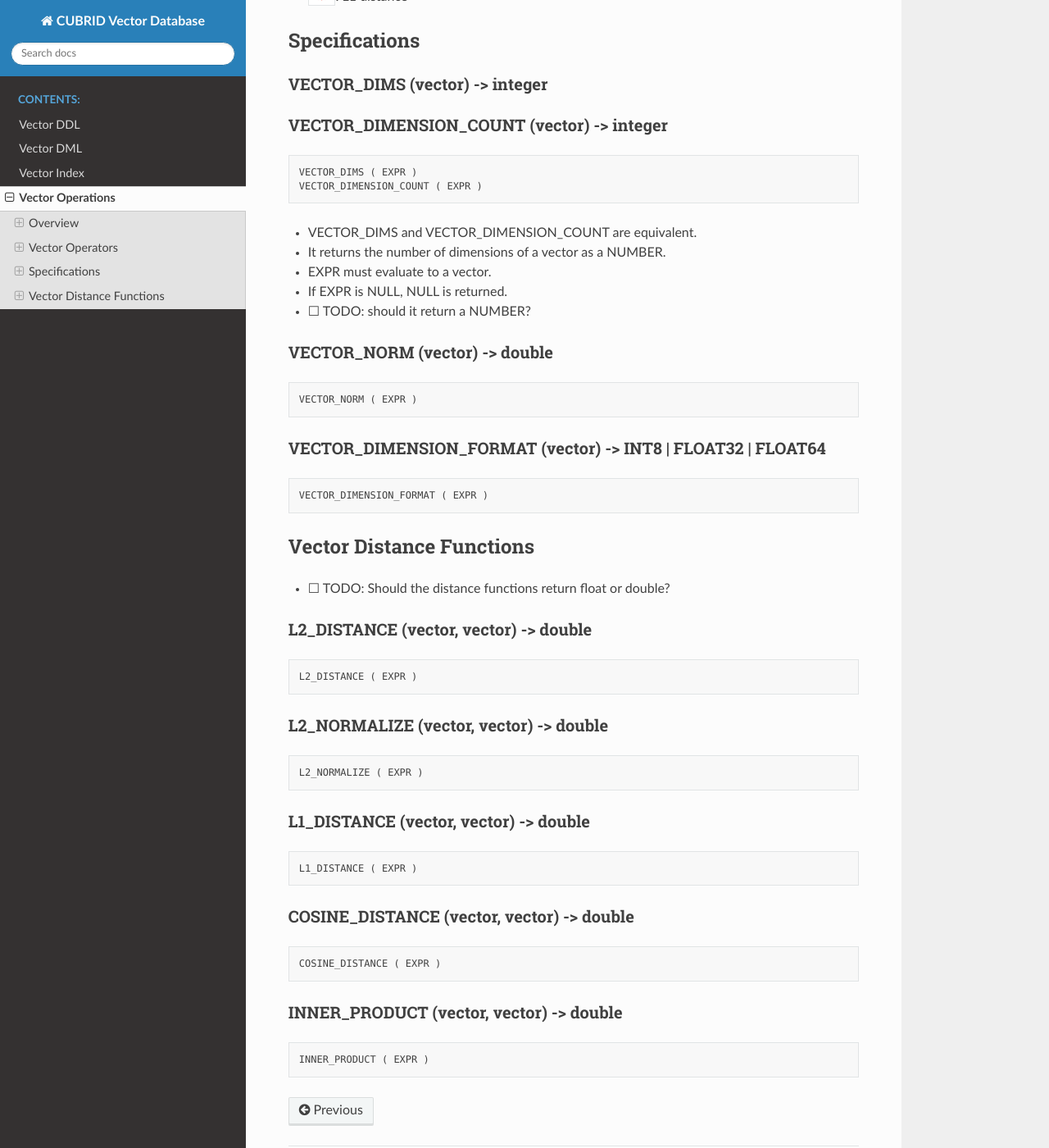
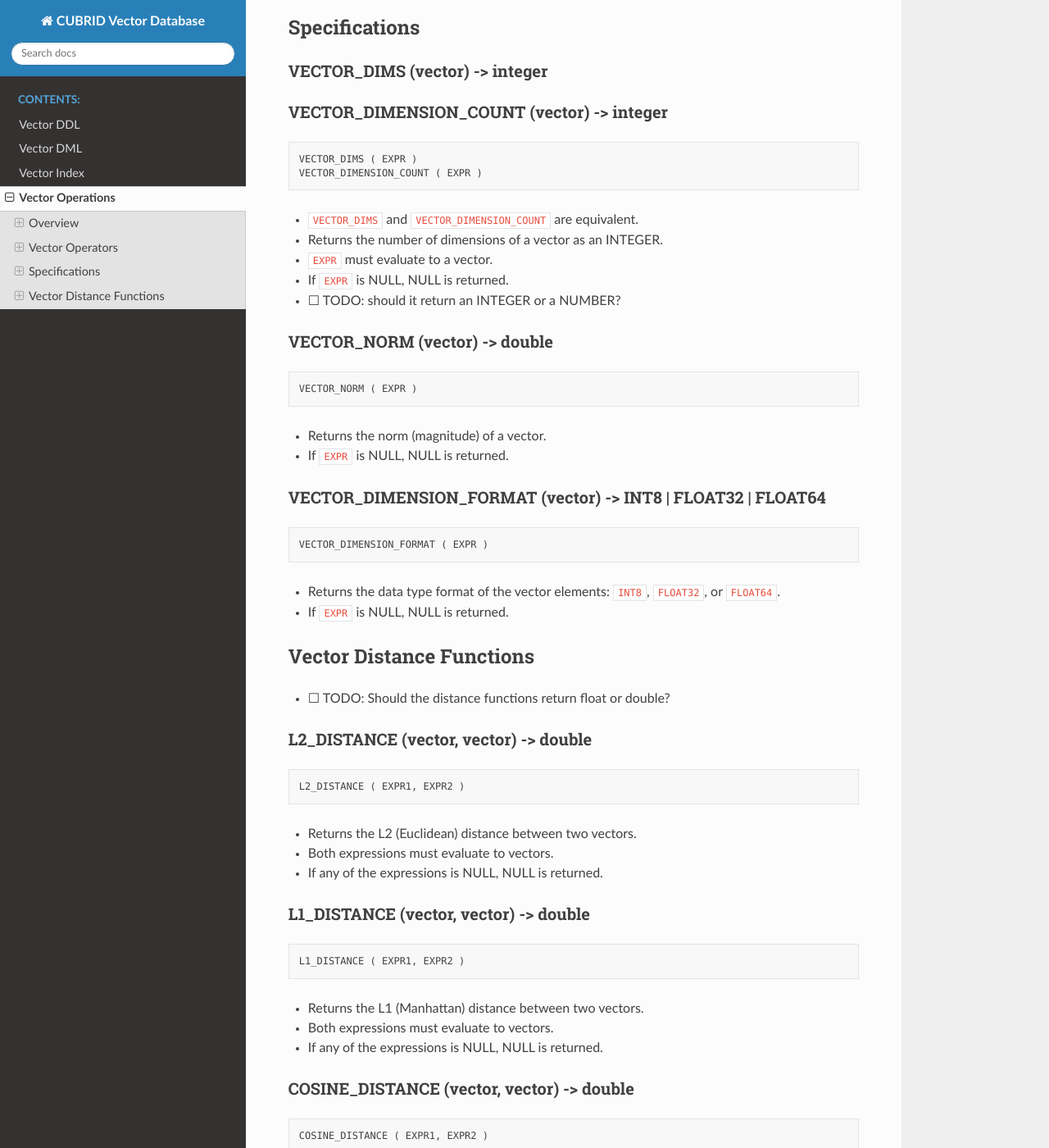
Before and after one commit to cubvec/cubrid-vec-manual-sphinx, a Sphinx documentation site: the page built from source/vector-operations.rst, in a window 1280 px wide and 1400 px high, scrolled down 1023 px. Shown: the whole window at 82% size. Built offline with Sphinx 7.4.7 and the Read the Docs theme 3.1.0, drawn with Linux system fonts in a browser that asks for light colours; some of the changed text lies outside the part shown.

Commit message:
docs(op): describe distance functions

```diff
--- a/source/vector-operations.rst
+++ b/source/vector-operations.rst
@@ -11,20 +11,19 @@
 Basic Vector Functions
 ======================
 
--  vector_dims(vector) -> integer
--  vector_dimension_count(vector) -> integer
--  vector_norm(vector) -> double
--  vector_dimension_format(vector) -> INT8 \| FLOAT32 \| FLOAT64
--  ☐ TODO: Discuss vector_dimension_format output
+-  ``vector_dims(vector) -> integer``
+-  ``vector_dimension_count(vector) -> integer``
+-  ``vector_norm(vector) -> double``
+-  ``vector_dimension_format(vector) -> INT8 | FLOAT32 | FLOAT64``
+-  ☐ TODO: Discuss `vector_dimension_format` output
 
 Vector Distance Functions
 =========================
 
--  l2_distance()
--  l2_normalize()
--  l1_distance()
--  cosine_distance()
--  inner_product()
+-  ``l2_distance(vector1, vector2) -> double``
+-  ``l1_distance(vector1, vector2) -> double``
+-  ``cosine_distance(vector1, vector2) -> double``
+-  ``inner_product(vector1, vector2) -> double``
 
 ******************
  Vector Operators
@@ -61,13 +60,11 @@
    VECTOR_DIMS ( EXPR )
    VECTOR_DIMENSION_COUNT ( EXPR )
 
--  VECTOR_DIMS and VECTOR_DIMENSION_COUNT are equivalent.
--  It returns the number of dimensions of a vector as a NUMBER.
--  EXPR must evaluate to a vector.
--  If EXPR is NULL, NULL is returned.
--  ☐ TODO: should it return a NUMBER?
-
-.. _vector_dimsvector---integer-1:
+-  ``VECTOR_DIMS`` and ``VECTOR_DIMENSION_COUNT`` are equivalent.
+-  Returns the number of dimensions of a vector as an INTEGER.
+-  ``EXPR`` must evaluate to a vector.
+-  If ``EXPR`` is NULL, NULL is returned.
+-  ☐ TODO: should it return an INTEGER or a NUMBER?
 
 VECTOR_NORM (vector) -> double
 ==============================
@@ -76,12 +73,19 @@
 
    VECTOR_NORM ( EXPR )
 
+-  Returns the norm (magnitude) of a vector.
+-  If ``EXPR`` is NULL, NULL is returned.
+
 VECTOR_DIMENSION_FORMAT (vector) -> INT8 | FLOAT32 | FLOAT64
 ============================================================
 
 .. code:: sql
 
    VECTOR_DIMENSION_FORMAT ( EXPR )
+
+-  Returns the data type format of the vector elements: ``INT8``,
+   ``FLOAT32``, or ``FLOAT64``.
+-  If ``EXPR`` is NULL, NULL is returned.
 
 ***************************
  Vector Distance Functions
@@ -94,32 +98,41 @@
 
 .. code:: sql
 
-   L2_DISTANCE ( EXPR )
+   L2_DISTANCE ( EXPR1, EXPR2 )
 
-L2_NORMALIZE (vector, vector) -> double
-=======================================
-
-.. code:: sql
-
-   L2_NORMALIZE ( EXPR )
+-  Returns the L2 (Euclidean) distance between two vectors.
+-  Both expressions must evaluate to vectors.
+-  If any of the expressions is NULL, NULL is returned.
 
 L1_DISTANCE (vector, vector) -> double
 ======================================
 
 .. code:: sql
 
-   L1_DISTANCE ( EXPR )
+   L1_DISTANCE ( EXPR1, EXPR2 )
+
+-  Returns the L1 (Manhattan) distance between two vectors.
+-  Both expressions must evaluate to vectors.
+-  If any of the expressions is NULL, NULL is returned.
 
 COSINE_DISTANCE (vector, vector) -> double
 ==========================================
 
 .. code:: sql
 
-   COSINE_DISTANCE ( EXPR )
+   COSINE_DISTANCE ( EXPR1, EXPR2 )
+
+-  Returns the cosine distance between two vectors.
+-  Both expressions must evaluate to vectors.
+-  If any of the expressions is NULL, NULL is returned.
 
 INNER_PRODUCT (vector, vector) -> double
 ========================================
 
 .. code:: sql
 
-   INNER_PRODUCT ( EXPR )
+   INNER_PRODUCT ( EXPR1, EXPR2 )
+
+-  Returns the inner product (dot product) of two vectors.
+-  Both expressions must evaluate to vectors.
+-  If any of the expressions is NULL, NULL is returned.
```
